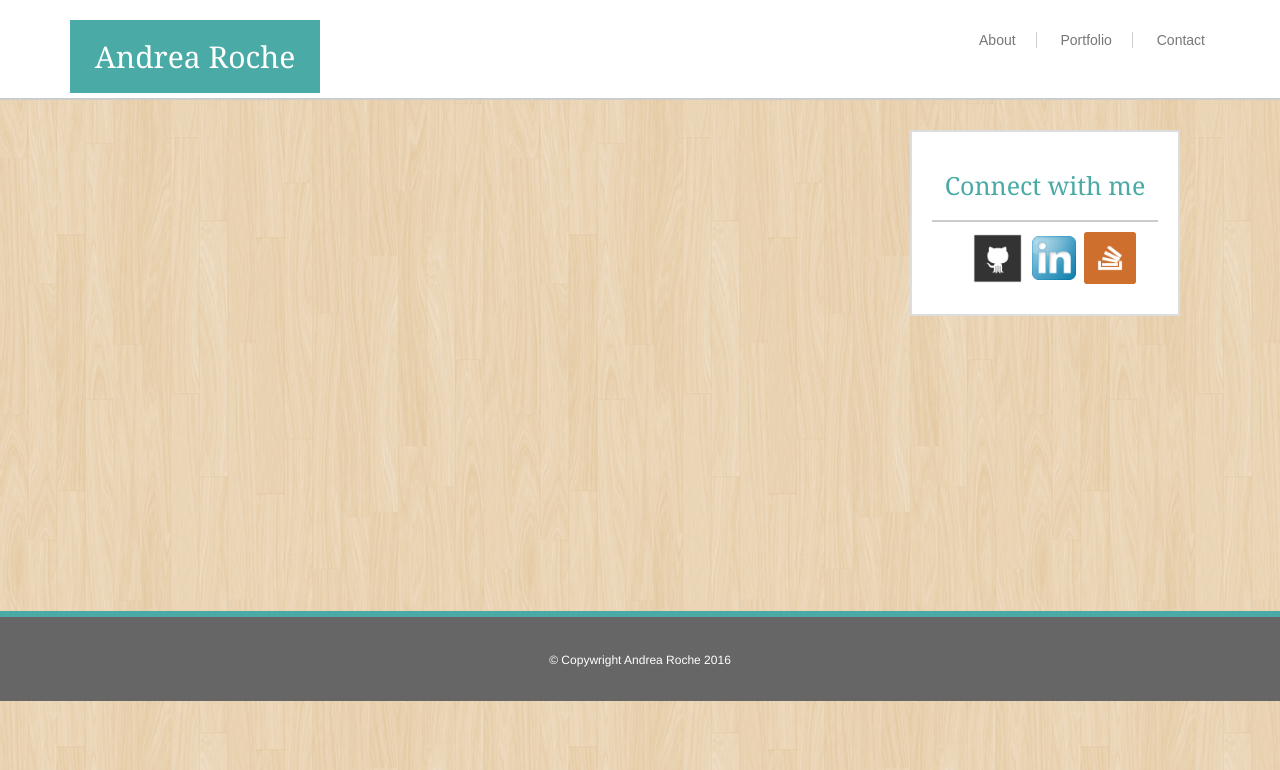
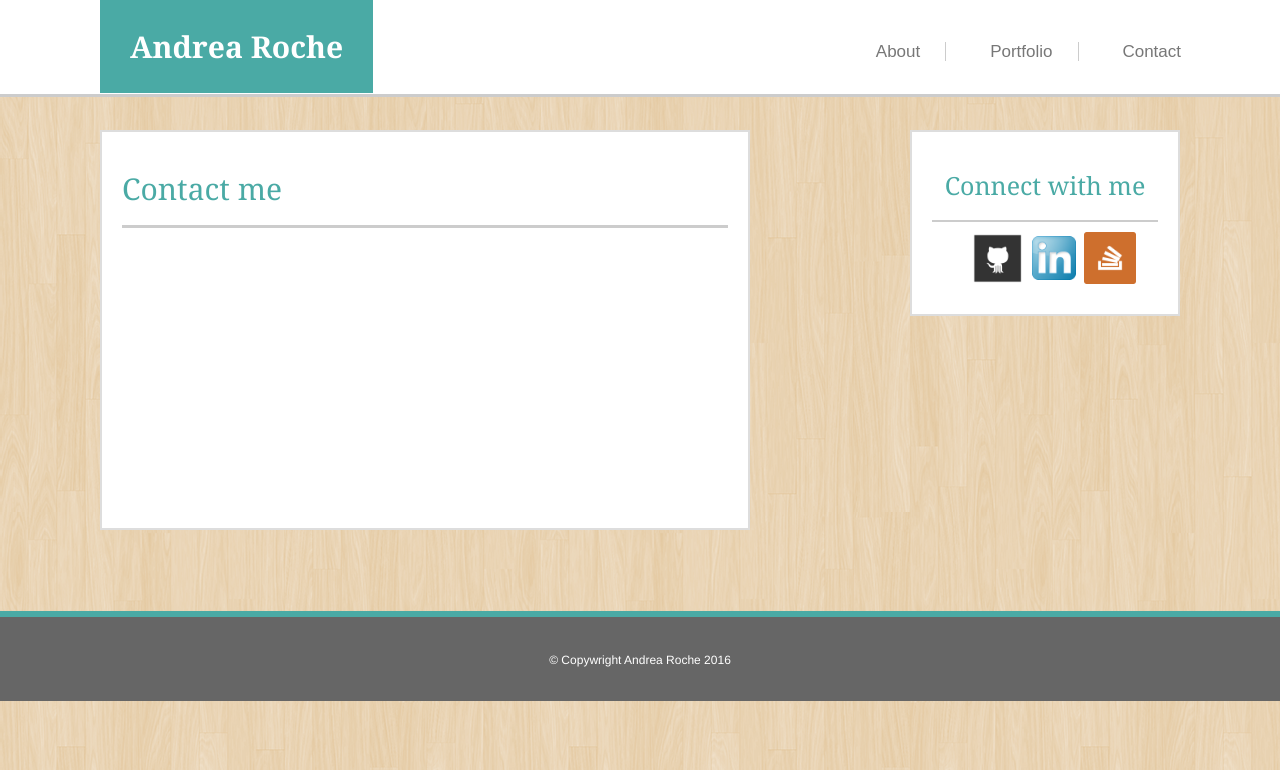
Before and after one commit to amr08/Basic-Portfolio, a PHP site: page /contact.html in a window 1280 px wide. Shown: the top 770 px of the page. Run offline with PHP 8.4, Linux system fonts and the light colour scheme.

Commit message:
fixed header code

```diff
--- a/assets/css/style.css
+++ b/assets/css/style.css
@@ -11,37 +11,59 @@ header {
 
 	background-color: #ffffff;
 	position: fixed;
-	top: 0px;
 	width: 100%;
-	border-bottom: 2px solid #cccccc;
-	height:100px;
+	border-bottom: 3px solid #cccccc;
 
 }
 
-nav {
-	float:right;
-	margin-top: 30px;
+header h1 {
+
+	background-color: #4aaaa5;
+	color: white;
+	text-align: center;
+	padding: 30px;
+	font-size: 30px;
+	font-family: "Georgia", "Times", "serif";
+	float: left;
+	margin: 0px;
+	margin-left: 100px;
+	font-weight: bold;
+
 }
 
-nav ul li {
+header ul {
+	list-style-type: none;
+	margin-top: 20px;
+	float: right;
+	margin-right: 59px;
+	padding: 20px;
 
+}
 
+header  li {
 	display: inline;
+	font-size: 17px;
+	background-color: white;
+	padding: 20px;
 	font-family: "Arial", "Helvetica Neue";
 
 }
 
-.button {
-	background-color: white;
+header li a {
 	color: #777777;
-	list-style-type: none;
-	padding-right: 20px;
-	padding-left: 20px;
+}
+
+header li a:hover {
+
+	text-decoration: none;
+	color: #4aaaa5;
 
 }
 
+
 #detail {
 	border-right: 1px solid #cccccc;
+	padding-right: 25px;
 
 }
 
@@ -135,19 +157,13 @@ footer {
 
 }
 
+.container2 {
+	border: 6px solid black;
+}
 
 
-.name {
-	background-color: #4aaaa5;
-	color: white;
-	text-align: center;
-	padding: 20px;
-	font-size: 30px;
-	font-family: "Georgia", "Times", "serif";
-	width: 250px;
+.photo {
+	height: 200px;
+	width: 200px;
 
 }
-
-.portfoImages {
-
-}
--- a/contact.html
+++ b/contact.html
@@ -13,42 +13,34 @@
 
 <body>
 
-	<div id="wrapper">
+
 
 	<header>
 
- 		<div class="container">
-	 		<div class="row">
-	 			<div class = "col-md-4">
 
-					 <h1 class="name"> Andrea Roche</h1>
-				</div>
 
-			<nav>
+					 <h1> Andrea Roche</h1>
+
 		 		<ul>
-		 			<li><a href="file:///Users/andrea2/Desktop/UNCCoding/Bootcamp/Week1/Basic-Portfolio/index.html" id="detail" class= "button"> About</a></li>
-		 			<li><a href="file:///Users/andrea2/Desktop/UNCCoding/Bootcamp/Week1/Basic-Portfolio/portfolio.html" id="detail" class= "button"> Portfolio</a></li>
-		 			<li><a href="file:///Users/andrea2/Desktop/UNCCoding/Bootcamp/Week1/Basic-Portfolio/contact.html"  class= "button">Contact</a></li>
+		 			<li><a href="file:///Users/andrea2/Desktop/UNCCoding/Bootcamp/Week1/Basic-Portfolio/index.html" id="detail"> About</a></li>
+		 			<li><a href="file:///Users/andrea2/Desktop/UNCCoding/Bootcamp/Week1/Basic-Portfolio/portfolio.html" id="detail"> Portfolio</a></li>
+		 			<li><a href="file:///Users/andrea2/Desktop/UNCCoding/Bootcamp/Week1/Basic-Portfolio/contact.html">Contact</a></li>
 		  	 	</ul>
-			</nav>
-      	</div>
-	</div>
+
 
 	</header>
 
-	<!--<article>
+<div id="wrapper">
+	<article>
 
-			<h1> About me </h1>
+			<h1> Contact me </h1>
 
 
-			<img src= "https://raw.githubusercontent.com/amr08/Basic-Portfolio/master/assets/images/FullSizeRender%208.jpg">
-
-
-				<p> "Lorem ipsum dolor sit amet, consectetur adipiscing elit, sed do eiusmod tempor incididunt ut labore et dolore magna aliqua. Ut enim ad minim veniam, quis nostrud exercitation ullamco laboris nisi ut aliquip ex ea commodo consequat. Duis aute irure dolor in reprehenderit in voluptate velit esse cillum dolore eu fugiat nulla pariatur. Excepteur sint occaecat cupidatat non proident, sunt in culpa qui officia deserunt mollit anim id est laborum." </p>
+			<form>
+			</form>
 
 	</article>
 
-        -->
 	<aside>
 
 		<h2> Connect with me </h2>
@@ -61,7 +53,7 @@
        	 </ul>
 	</aside>
 
-</div>
+	</div>
 
 	<footer>&copy Copywright Andrea Roche 2016</footer>
 
```
Also changed, not shown: index.html (+8 -13 lines), portfolio.html (+35 -25 lines).
